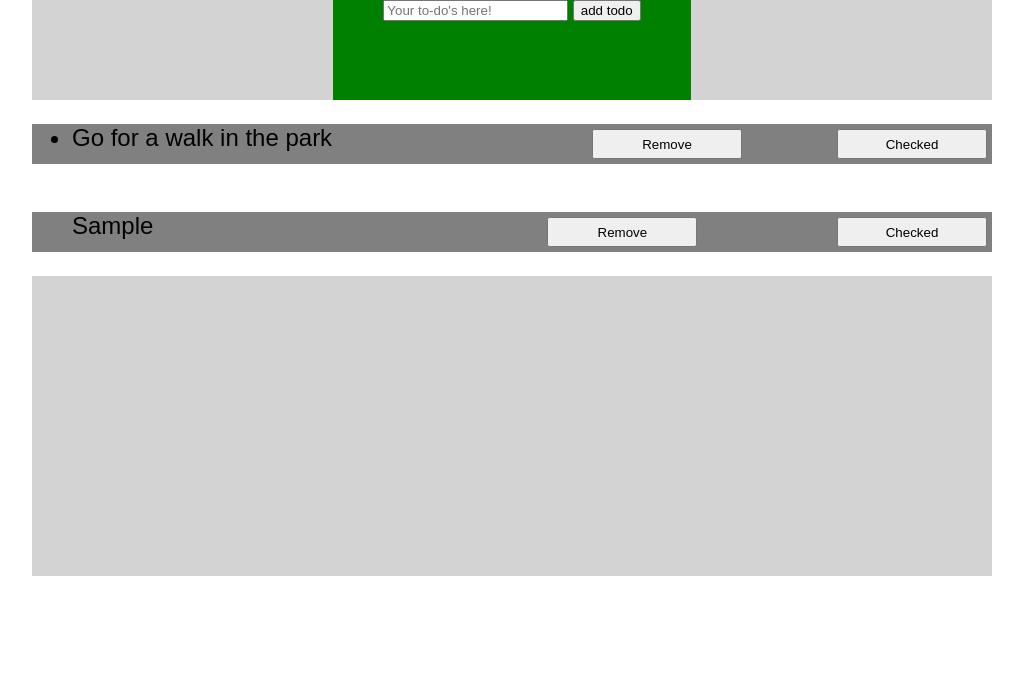
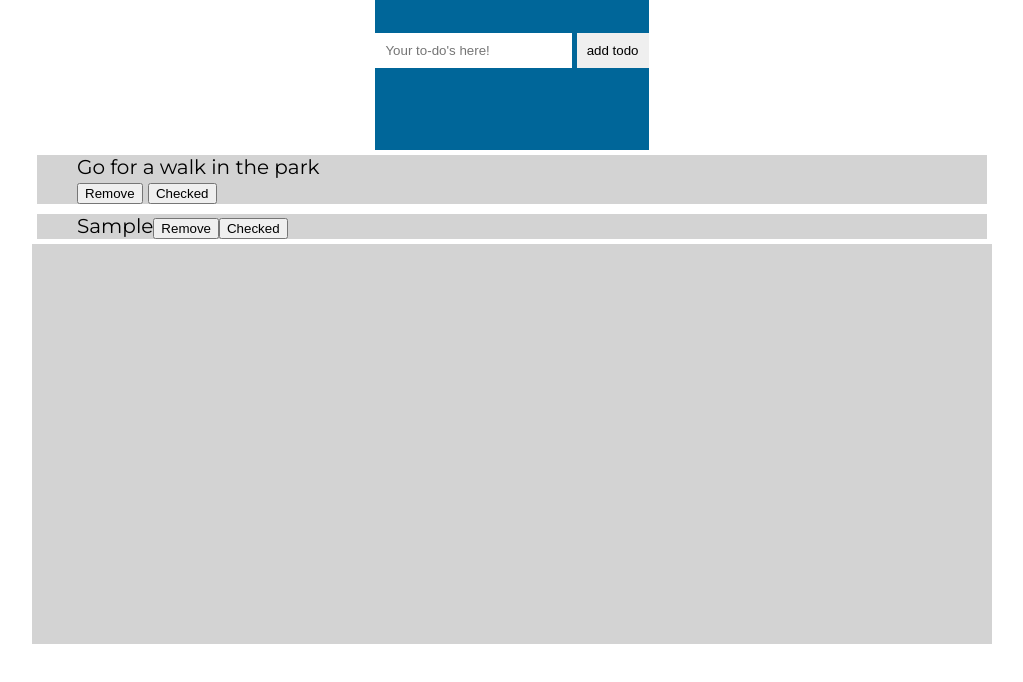
Before and after one commit to Polkagris/To-do-list, a plain HTML site: page index.html in a window 1280 px wide. Both pictures are taken after typing "Sample" into the empty fields and a click on the button "add todo". Shown: the whole page, without its empty margins (128-1151 px from the left). Drawn offline with Linux system fonts and the light colour scheme.

Commit message:
difficulty with removing created elements

```diff
--- a/app.js
+++ b/app.js
@@ -1,6 +1,6 @@
 const text = document.getElementById('input-text-field');
 const addToDo = document.getElementById('add-todo');
-console.log(text);
+const remove = document.getElementById('remove-button');
 
 //add todo.innerHTML to variable
 addToDo.addEventListener("click", function(){
@@ -8,8 +8,18 @@ addToDo.addEventListener("click", function(){
     if(textValue){
       createNewToDo(textValue);
     }
+    //resets the input field after adding a new todo
       text.value = "";
 });
+//var remove = document.getElementById('remove-button');
+//remove.addEventListener("click", removeOldToDo);
+
+//remove todo by pressing remove button
+ function removeOldToDo(e){
+   var elementToRemove = this.parentNode;
+   console.log(this.parentNode);
+   this.parentNode.parentNode.removeChild(elementToRemove);
+ }
 
 //creating new todo to the DOM
  function createNewToDo(textValue){
@@ -20,22 +30,24 @@ addToDo.addEventListener("click", function(){
    newToDo.classList.add('list');
    newToDo.innerText = textValue;
 
-  //create remove button
-  var rmvButton = document.createElement('button');
-  rmvButton.classList.add('remove');
-  rmvButton.innerHTML = "Remove";
+
+   //create remove button
+   var rmvButton = document.createElement('button');
+   rmvButton.setAttribute("id", "remove-button");
+   rmvButton.innerHTML = "Remove";
+
+//event listener
+   var remove = document.getElementById('remove-button');
+   remove.addEventListener("click", removeOldToDo);
+
 
   //create checked button
   var cheButton = document.createElement('button');
-  cheButton.classList.add('checked');
+  cheButton.setAttribute("id", "checked-button");
   cheButton.innerHTML = "Checked";
+
    //where the new list-item will go in the DOM
    parentDiv.insertBefore(newToDo, originalUl);
    newToDo.appendChild(rmvButton);
    newToDo.appendChild(cheButton);
-
-
  }
-//add todo button linked with eventListener click
-//when clicked => save text to variable
-//create new #list item with text.innerHTML
--- a/index.html
+++ b/index.html
@@ -5,23 +5,25 @@
     <title>To-do list</title>
     <!-- stylesheet,img and fonts -->
     <link rel="stylesheet" href="style.css">
+    <link href="https://fonts.googleapis.com/css?family=Montserrat" rel="stylesheet">
 
   </head>
   <body>
-    <div id="grid-container-app">
-
       <!--Header -->
       <div id="grid-container-header">
+        <div class="header-box">
           <input id="input-text-field" type="text" placeholder="Your to-do's here!">
           <button id="add-todo" type="button" name="button">add todo</button>
+        </div>
       </div>
 
+          <div id="grid-container-app">
       <!-- List with to-dos -->
       <div id="todo-container">
         <ul class="list">
           <li class="list-item">Go for a walk in the park</li>
-          <button class="remove" type="button" name="button">Remove</button>
-          <button class="checked" type="button" name="button">Checked</button>
+          <button id="remove-button" type="list-button" name="button">Remove</button>
+          <button id="checked-button" type="list-button" name="button">Checked</button>
         </ul>
       </div>
     </div>
--- a/style.css
+++ b/style.css
@@ -3,29 +3,39 @@ body{
     margin: auto;
     font-family: 'Montserrat', sans-serif;
 }
-/* container for entire app */
+/* container for only the header */
+#grid-container-header{
+  display: grid;
+  grid-template-columns: repeat(4, 1fr);
+  grid-template-rows: repeat(3, minmax(50px, auto));
+  justify-self: center;
+  background: #006699;
+
+}
+/*all elements inside the header container */
+.header-box{
+  grid-column: 1 / 5;
+  grid-row: 1 / 3;
+  justify-self: center;
+  align-self: center;
+}
+#input-text-field{
+  padding: 10px;
+  border: none;
+}
+#add-todo{
+  padding: 10px;
+  border: none;
+}
+
+/* container for todo part of app */
 #grid-container-app{
   display: grid;
-  grid-template-columns: repeat(4, 1fr);
+  grid-template-columns: repeat(2, 1fr);
   grid-template-rows: repeat(9, minmax(50px, auto));
   background: lightgrey;
 }
 
-#grid-container-header{
-  grid-column: 1 / 5;
-  grid-row: 1 / 3;
-//  display: grid;
-  justify-self: center;
-  background: green;
-  padding: 0 50px 0 50px;
-}
-/*
-#input-box input{
-  grid-column: 1 / 5;
-  grid-row: 1 / 3;
-  padding: 20px;
-}
-*/
 #input-box button{
   padding: 20px;
   border: none;
@@ -41,42 +51,39 @@ body{
 }
 */
 #todo-container{
-    grid-column: 1 / 5;
-      grid-row: auto;
+  grid-column: 1 / 5;
+  grid-row: auto;
   display: grid;
-  //flex: 1 1 100%;
-  //grid-template-columns: 1 500px;
-  //grid-auto-rows: repeat(auto, minmax(100px, auto));
   background: white;
 }
 .list{
-  //grid-column: 1 / 5;
-  //grid-row: auto;
-  display: grid;
-  font-size: 24px;
-  background: grey;
+  //display: grid;
+  font-size: 20px;
+  background: lightgrey;
+  margin: 5px;
 }
-/*
+
 .list-item{
-  grid-column: 1 / 3;
+  list-style-type: none;
+}
+.list-button{
+  grid-column: 2 / 3;
   grid-row: 1 / 2;
-  font-size: 24px;
 }
-*/
-.remove{
-  grid-column: 3 / 4;
-  grid-row: 1 / 2;
+#remove{
+  //grid-column: 3 / 4;
+  //grid-row: 1 / 2;
   height: 30px;
-  width: 150px;
+  width: 100px;
   align-self: center;
   justify-self: end;
   margin: 5px;
 }
-.checked{
-  grid-column: 4 / 5;
-  grid-row: 1 / 2;
+#checked{
+  //grid-column: 4 / 5;
+  //grid-row: 1 / 2;
   height: 30px;
-    width: 150px;
+    width: 100px;
   align-self: center;
     justify-self: end;
     margin: 5px;
```
